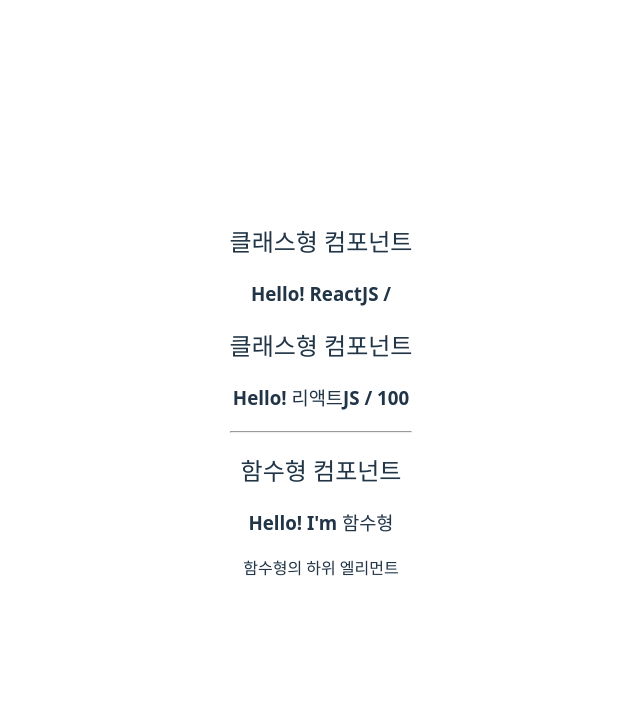
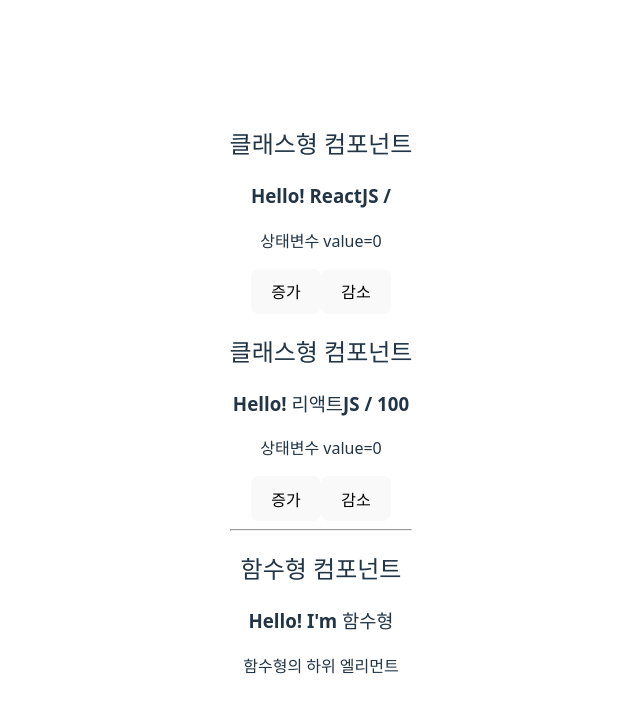
Before and after one commit to J-millar99/SK_Rookies_React-Basic-App, a React (Vite) app in the folder hello-react-app/: page / in a window 1280 px wide. Shown: the top 712 px of the page, without its empty margins (319-959 px from the left). Built offline with nearby package versions, Linux system fonts and the light colour scheme.

Commit message:
Event Handler 함수

```diff
--- a/hello-react-app/src/components/MyComponent.jsx
+++ b/hello-react-app/src/components/MyComponent.jsx
@@ -2,12 +2,29 @@
 import PropTypes from 'prop-types'
 
 export default class MyComponent extends Component {
+  // 상태변수를 포함하는 state 객체 선언
+  state = {
+    value: 0,
+
+  }
+  // Event Handler 함수
+  handleDecrement = () => (
+    this.setState({
+      value: this.state.value - 1
+    }));
   render() {
     const {name, age} = this.props;
+    const { value } = this.state;
+    const {handleDecrement} = this;
     return (
       <div>
         <h2>클래스형 컴포넌트</h2>
         <h3>Hello! {name} / {age} </h3>
+        <p>상태변수 value={value} </p>
+        <button onClick={() => (
+          this.setState({ value: value + 1}))}>
+          증가</button>
+        <button onClick={handleDecrement}>감소</button>
       </div>
     )
   }
--- a/hello-react-app/src/components/MyComponentFunc.jsx
+++ b/hello-react-app/src/components/MyComponentFunc.jsx
@@ -1,4 +1,3 @@
-import { Children } from '../../node_modules/react/cjs/react.development';
 const MyComponentFunc = ({ name, children }) => {
     return (
         <div>
```
